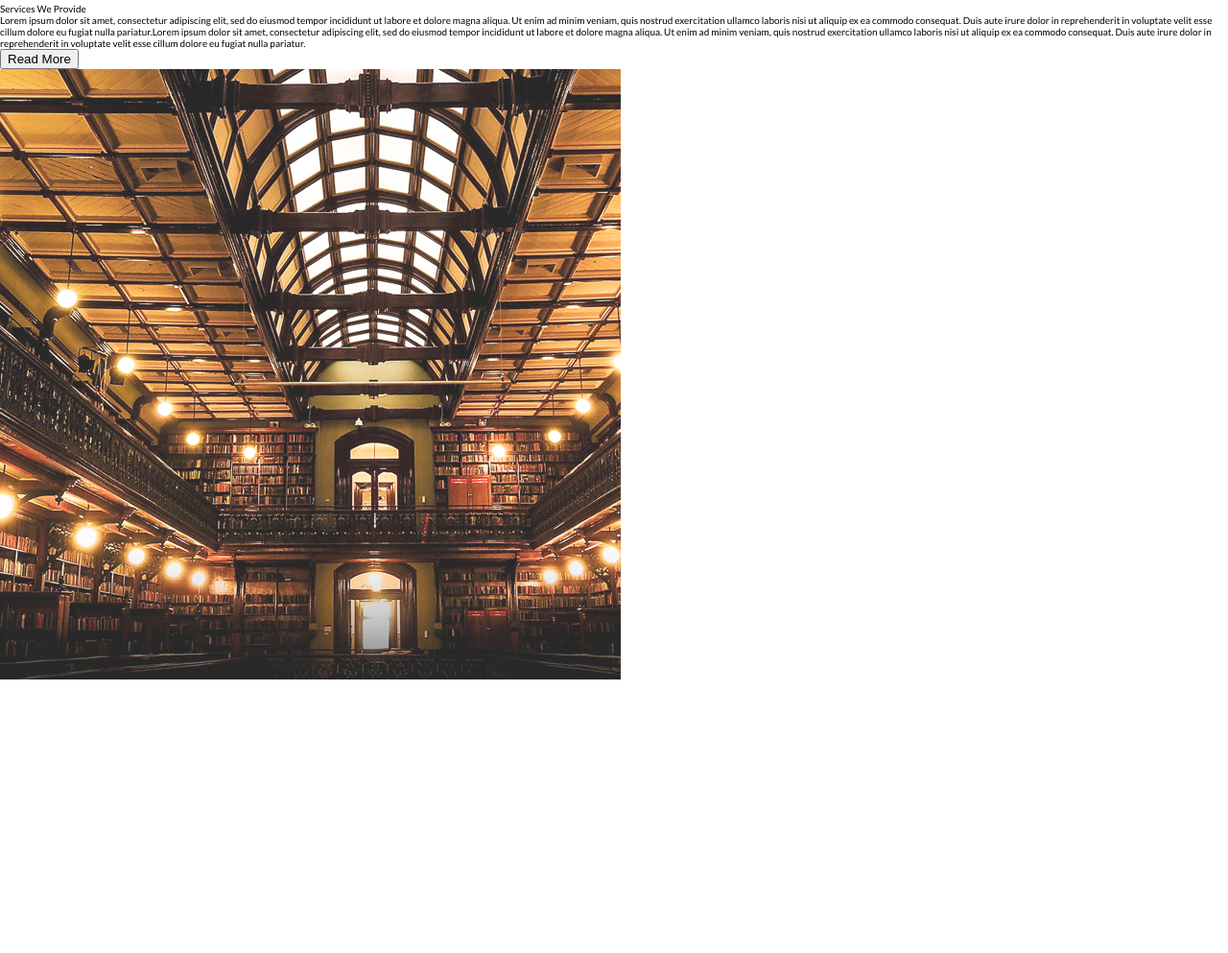
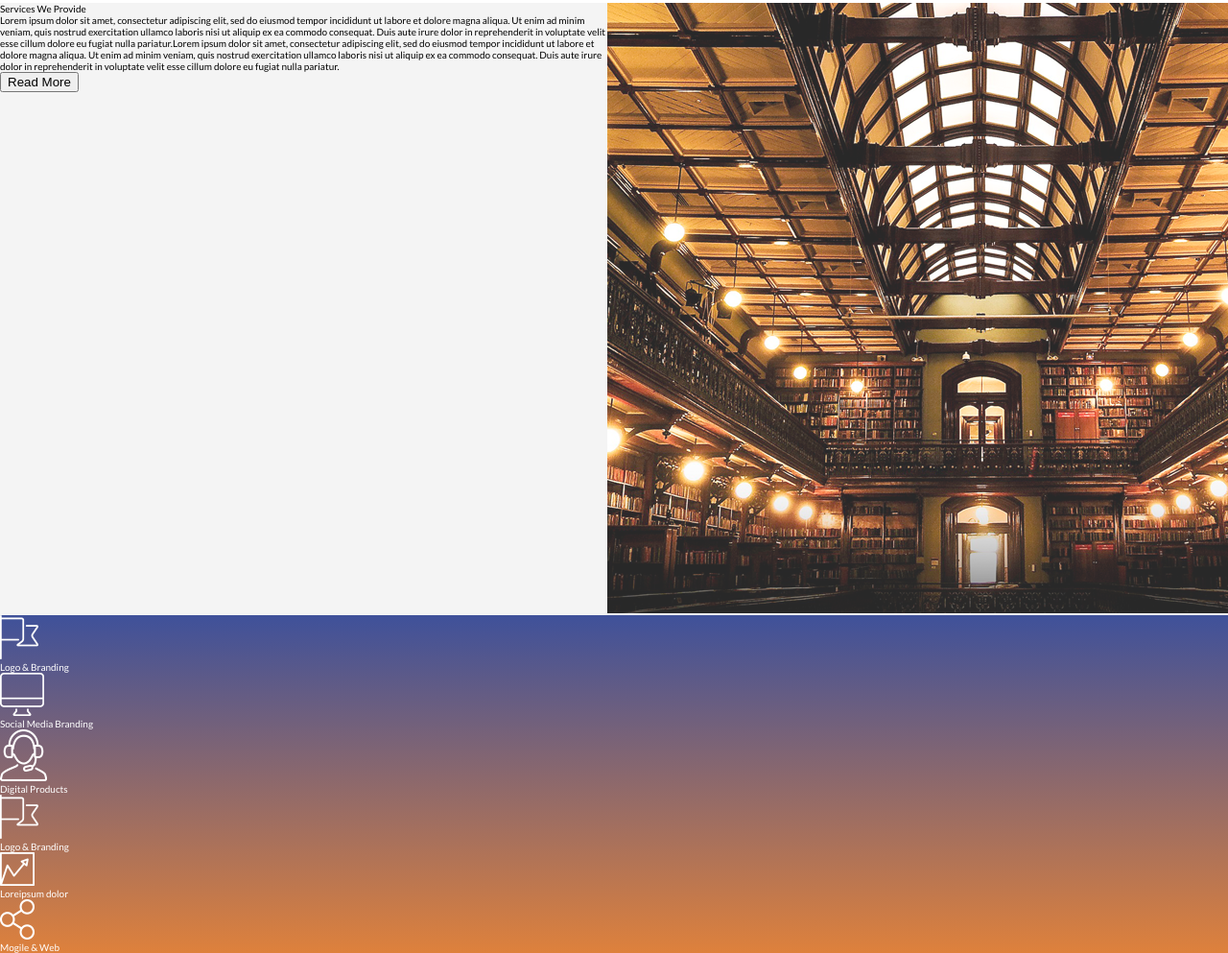
Before and after one commit to MaksNekrut/digital, a website: page index.html in a window 1280 px wide. Shown: the part 2927-3920 px from the top of the page at 96% size. Before the commit the page ends 3637 px from the top, so only its background shows below. Drawn offline with Linux system fonts and the light colour scheme.

Commit message:
section services

```diff
--- a/index.html
+++ b/index.html
@@ -150,7 +150,32 @@
         <div class="image services__image">
           <img src="img/serve.png" alt="photo" class="image" />
         </div>
-        <div class="variants services__variants"></div>
+      </div>
+      <div class="variants services__variants">
+        <div class="variants__item">
+          <img src="icons/Icon1.png" alt="image" class="variants__image" />
+          <div class="variants__text">Logo & Branding</div>
+        </div>
+        <div class="variants__item">
+          <img src="icons/Icon2.png" alt="image" class="variants__image" />
+          <div class="variants__text">Social Media Branding</div>
+        </div>
+        <div class="variants__item">
+          <img src="icons/Icon3.png" alt="image" class="variants__image" />
+          <div class="variants__text">Digital Products</div>
+        </div>
+        <div class="variants__item">
+          <img src="icons/Icon1.png" alt="image" class="variants__image" />
+          <div class="variants__text">Logo & Branding</div>
+        </div>
+        <div class="variants__item">
+          <img src="icons/Icon4.png" alt="image" class="variants__image" />
+          <div class="variants__text">Loreipsum dolor</div>
+        </div>
+        <div class="variants__item">
+          <img src="icons/Icon5.png" alt="image" class="variants__image" />
+          <div class="variants__text">Mogile & Web</div>
+        </div>
       </div>
     </section>
 
--- a/sass/sections/_services.scss
+++ b/sass/sections/_services.scss
@@ -0,0 +1,20 @@
+.services {
+    &__container {
+        display: flex;
+        flex-direction: row;
+        background-color: #f4f4f4;
+    }
+
+    .info {
+        flex-basis: 55%;
+    }
+
+    .image {
+        flex-basis: 45%;
+    }
+
+    .variants {
+        background-image: linear-gradient(to top, #de813c, #3f519a);
+        color: $color-white;
+    }
+}
```
Also changed, not shown: css/main.css, css/main.min.css, 1 other file.
